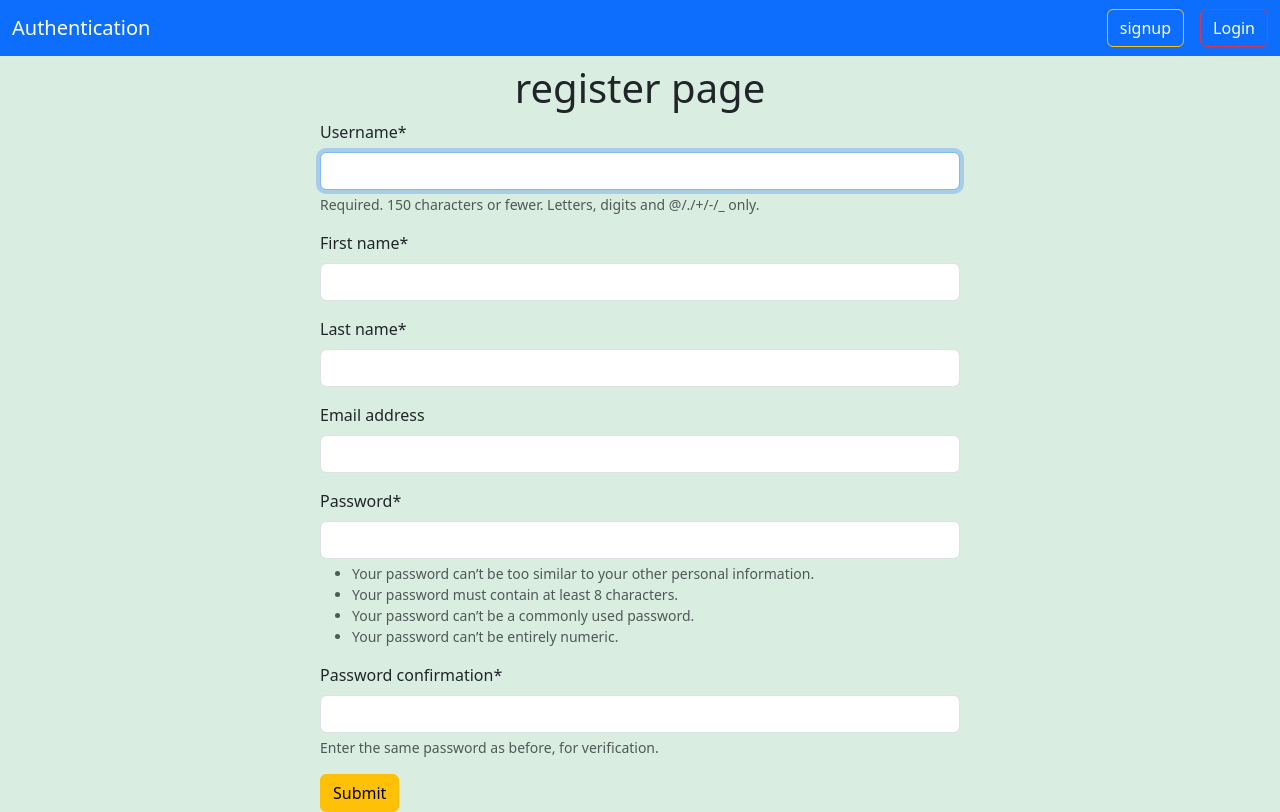
After one commit to mdalaminfaraji/authentication_authorization_practices, a Django app: page /api/register/ in a window 1280 px wide. The commit adds this page. Run offline with Django 5.2, Linux system fonts and the light colour scheme; some libraries are stand-ins or nearby versions.

Commit message:
change login and register

```diff
--- /dev/null
+++ b/first_app/forms.py
@@ -0,0 +1,11 @@
+from django.contrib.auth.forms import UserCreationForm, UserChangeForm
+from django.contrib.auth.models import  User
+from django import forms
+
+class RegisterForm(UserCreationForm):
+        first_name=forms.CharField(widget=forms.TextInput(attrs={'id':'required'}))
+        last_name=forms.CharField(widget=forms.TextInput(attrs={'id':'required'}))
+
+        class Meta:
+                model=User
+                fields=['username', 'first_name', 'last_name', 'email']
--- /dev/null
+++ b/first_app/templates/register.html
@@ -0,0 +1,7 @@
+{% extends "base.html" %} {% load crispy_forms_tags %} {% block content %}
+<h1 class="text-center my-2">{{type}} page</h1>
+<form method="post" , style="width: 50%; margin: auto">
+  {% csrf_token %} {{form | crispy }}
+  <button class="btn btn-warning">Submit</button>
+</form>
+{% endblock %}
--- /dev/null
+++ b/first_app/urls.py
@@ -0,0 +1,11 @@
+
+from django.urls import path, include
+from .import views
+urlpatterns = [
+
+     path('register/', views.Register, name='register'),
+     path('login/', views.user_login, name='user_login'),
+     path('logout/', views.user_logout, name='user_logout'),
+
+
+]
--- a/first_app/views.py
+++ b/first_app/views.py
@@ -1,3 +1,72 @@
-from django.shortcuts import render
+from django.shortcuts import render, redirect
+from django.contrib import messages
+from .import forms
 
+from django.contrib.auth import logout, login, authenticate, update_session_auth_hash
+from django.contrib.auth.forms import AuthenticationForm, PasswordChangeForm, SetPasswordForm
 # Create your views here.
+
+
+def Register(request):
+        if request.method=='POST':
+                register_form=forms.RegisterForm(request.POST)
+                if register_form.is_valid():
+                        messages.success(request, 'user created successful')
+                        register_form.save()
+                        return redirect('home')
+        else:
+                register_form=forms.RegisterForm()
+        return render(request, 'register.html', {'form':register_form, 'type':'register'})
+
+def user_login(request):
+    if request.method=='POST':
+        form=AuthenticationForm(request, request.POST)
+        if form.is_valid():
+            user_name=form.cleaned_data['username']
+            user_pass=form.cleaned_data['password']
+            user=authenticate(username=user_name, password=user_pass)
+            if user is not None:
+                messages.success(request, 'Login successfully done')
+                login(request, user)
+                return redirect('home')
+            else:
+                messages.warning(request, 'user do not find please  login')
+                return  redirect('register')
+
+    else:
+        form=AuthenticationForm()
+        return render(request, 'register.html', {'form':form, 'type':'login'})
+
+def user_logout(request):
+        logout(request)
+        return redirect('register')
+
+
+
+def pass_change(request):
+        if request.user.is_authenticated:
+                if request.method == 'POST':
+                        form = PasswordChangeForm(user=request.user, data=request.POST)
+                        if form.is_valid():
+                                form.save()
+                                update_session_auth_hash(request, form.user)  # Use form.user directly
+                                return redirect('profile')
+                else:
+                        form = PasswordChangeForm(user=request.user)
+                return render(request, 'pass_change.html', {'form': form})
+        else:
+              return redirect('login')
+
+def pass_change2(request):
+        if request.user.is_authenticated:
+                if request.method == 'POST':
+                        form = SetPasswordForm(user=request.user, data=request.POST)
+                        if form.is_valid():
+                                form.save()
+                                update_session_auth_hash(request, form.user)  # Use form.user directly
+                                return redirect('profile')
+                else:
+                        form = SetPasswordForm(user=request.user)
+                return render(request, 'pass_change.html', {'form': form})
+        else:
+              return redirect('login')
--- a/practiceday1/urls.py
+++ b/practiceday1/urls.py
@@ -15,10 +15,11 @@ Including another URLconf
     2. Add a URL to urlpatterns:  path('blog/', include('blog.urls'))
 """
 from django.contrib import admin
-from django.urls import path
+from django.urls import path, include
 from .import views
 urlpatterns = [
+    path('', views.home, name='home'),
+    path('api/', include('first_app.urls')),
     path('admin/', admin.site.urls),
-    path('', views.home),
 
 ]
--- a/templates/base.html
+++ b/templates/base.html
@@ -11,29 +11,45 @@
       crossorigin="anonymous"
     />
   </head>
-  <body>
+  <body style="background-color: #d9eee1">
     <nav class="navbar bg-primary">
       <div class="container-fluid">
         <a class="navbar-brand text-white">Authentication</a>
         <div class="d-flex">
           {% if not request.user.is_authenticated %}
-          <button class="btn btn-outline-warning text-white mx-3" type="submit">
+          <a
+            href="{% url 'register' %}"
+            class="btn btn-outline-warning text-white mx-3"
+          >
             signup
-          </button>
-          <button class="btn btn-outline-danger text-white" type="submit">
+          </a>
+          <a
+            href="{% url 'user_login' %}"
+            class="btn btn-outline-danger text-white"
+          >
             Login
-          </button>
+          </a>
           {% else %}
           <button class="btn btn-outline-warning text-white mx-3" type="submit">
             Profile
           </button>
-          <button class="btn btn-outline-danger text-white" type="submit">
+          <a
+            href="{% url 'user_logout' %}"
+            class="btn btn-outline-danger text-white"
+          >
             LogOut
-          </button>
+          </a>
           {% endif %}
         </div>
       </div>
     </nav>
+
+    <div>
+      {% if messages %} {% for i in messages %}
+      <div class="text-{{i.tags}}">{{i}}</div>
+      {% endfor %} {% endif %}
+    </div>
+
     {% block content %}{% endblock %}
     <script
       src="https://cdn.jsdelivr.net/npm/bootstrap@5.3.2/dist/js/bootstrap.bundle.min.js"
```
Also changed, not shown: db.sqlite3.
